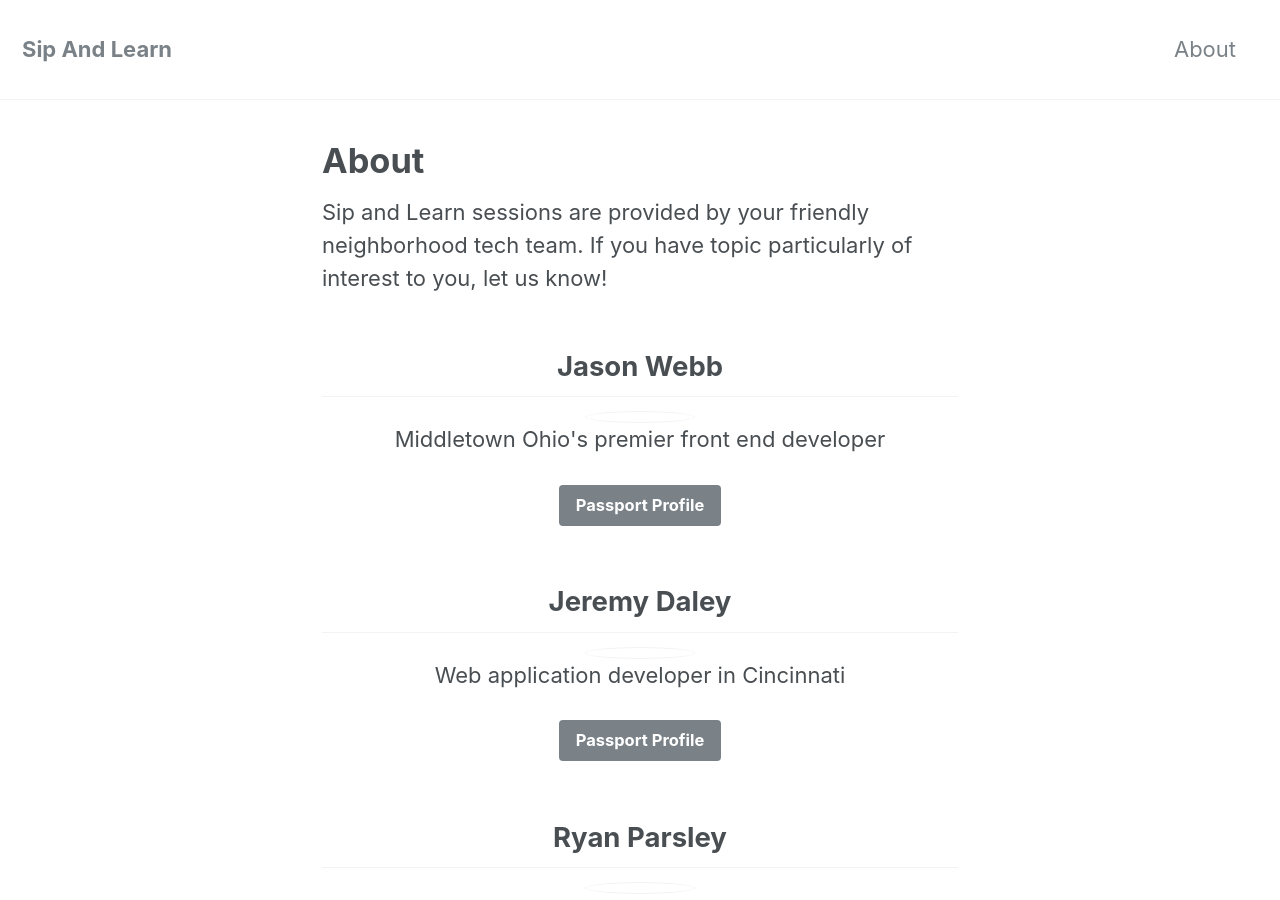
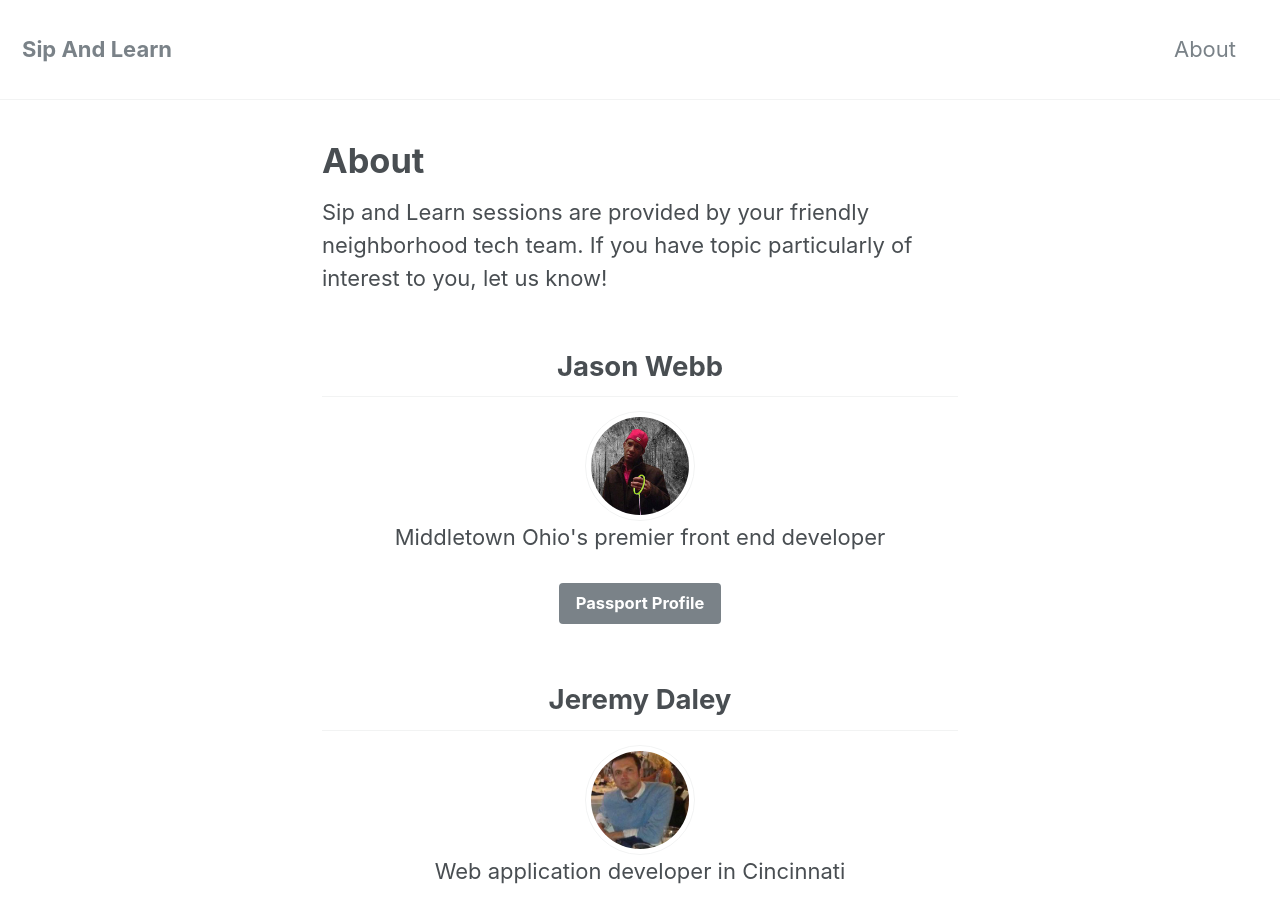
Before and after one commit to technicallySpeaking/technicallySpeaking.github.io, a Jekyll site: the page built from about.html, in a window 1280 px wide and 900 px high. Built offline with Jekyll 4.4.1, drawn with Linux system fonts in a browser that asks for light colours; nearby versions of some CDN libraries.

Commit message:
Updated 'about.html' via CloudCannon

```diff
--- a/about.html
+++ b/about.html
@@ -8,7 +8,7 @@
   <div class="text-center">
     <h2>{{ author[1].name }}</h2>
     <div class="author__avatar" style="width: auto; height: auto; display: block">
-      <img style="display: block; margin-left: auto; margin-right: auto;" src="{{ author[1].avatar | relative_url }}"/>
+      <img style="display: block; margin-left: auto; margin-right: auto;" src="{{ author[1].avatar_path | relative_url }}"/>
     </div>
     <p>{{ author[1].bio }}</p>
     <a class="btn btn--primary" href="{{ author[1].uri }}">Passport Profile</a>
```
